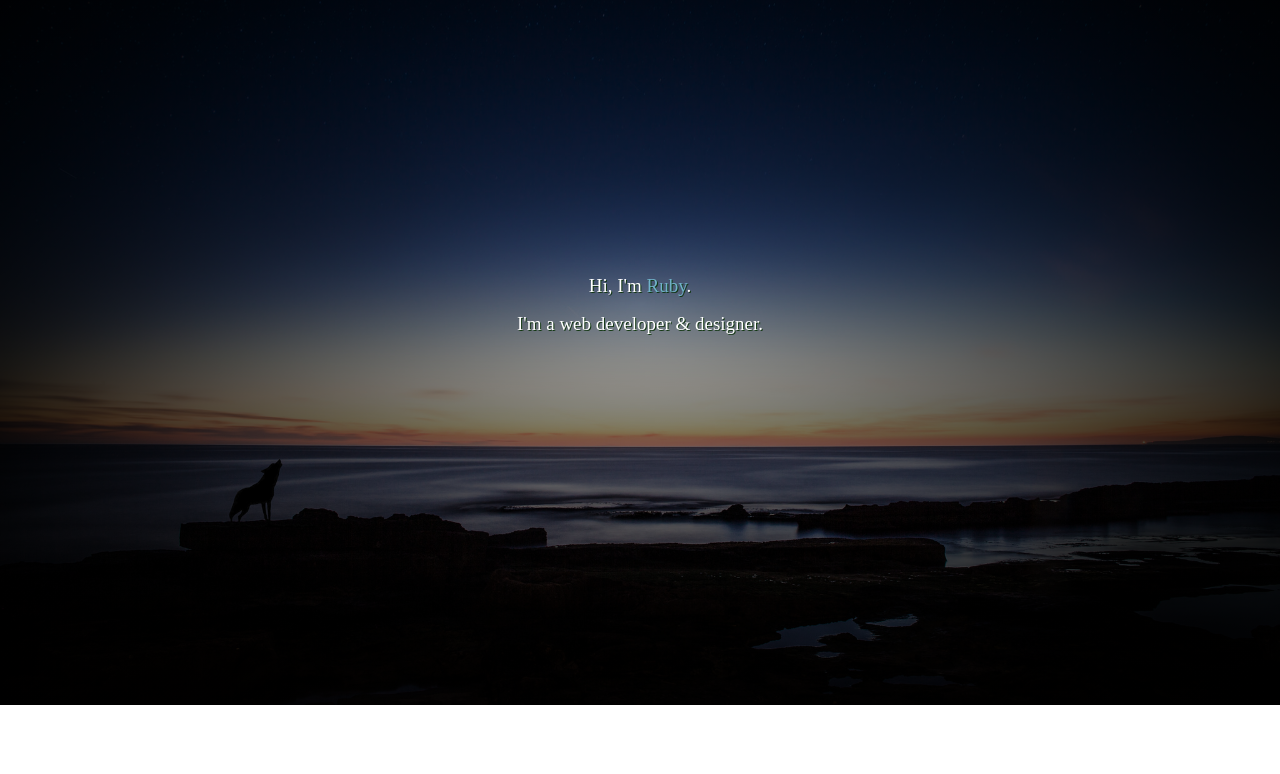
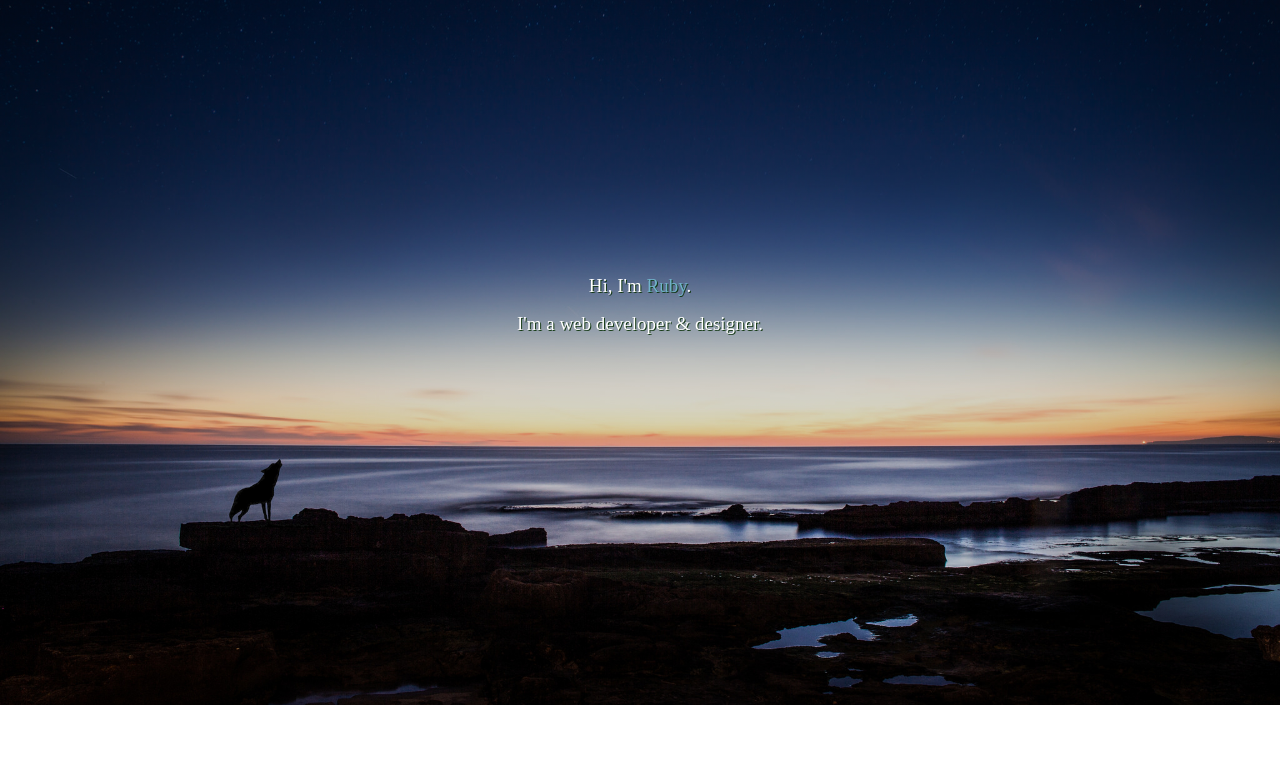
Before and after one commit to kulikowska/personal-website, a plain HTML site: page index.html in a window 1280 px wide. Shown: the part 95-869 px from the top of the page. Drawn offline with Linux system fonts and the light colour scheme; a web font is replaced by a local one.

Commit message:
quick push

```diff
--- a/css/style.less
+++ b/css/style.less
@@ -34,7 +34,6 @@ a {
     background-size     : cover;
     position            : relative;
     background-image    : url('../images/pic20.jpg');
-    background-attachment : fixed;
     .overLay {
         position    : absolute;
         overflow    : auto;
@@ -44,6 +43,8 @@ a {
         left        : 0;
         right       : 0;
         background  : radial-gradient(rgba(0, 0, 0, 0.36), rgba(0,0,0,1));
+        background  : linear-gradient(rgba(0,0,0,0.45), transparent);
+        background-attachment : fixed;
         nav {
             font-size   : 14px;
             padding     : 20px;
```
Also changed, not shown: css/style.css.
